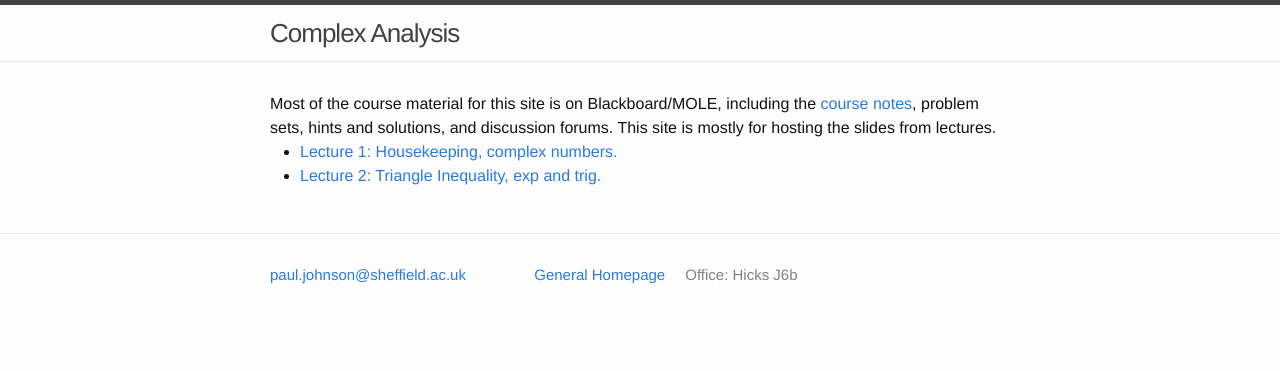
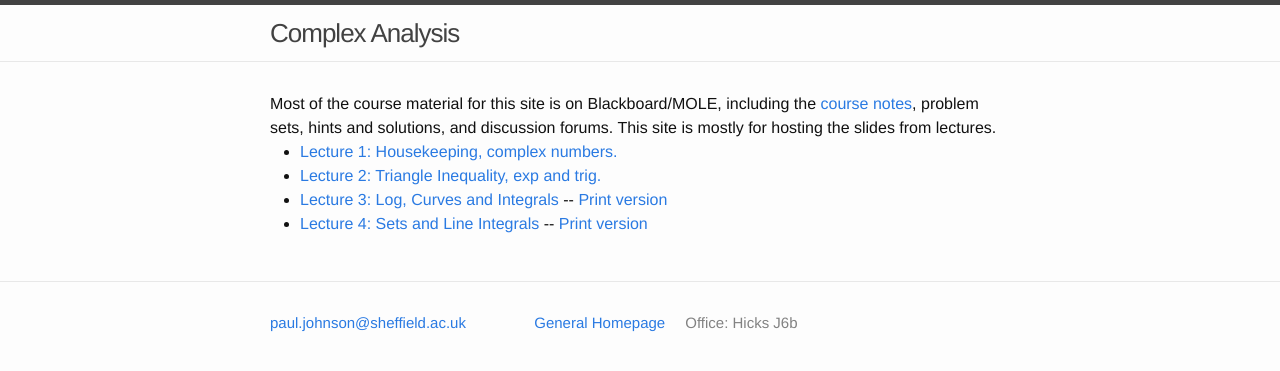
Before and after one commit to ptwiddle/MAS332-Complex-Analysis, a Jekyll site: the page built from index.html, in a window 1280 px wide. Shown: the top 371 px of the page. Built offline with Jekyll 4.4.1, drawn with Linux system fonts in a browser that asks for light colours.

Commit message:
Lectures 3 and 4, hopefully

```diff
--- a/index.html
+++ b/index.html
@@ -9,6 +9,8 @@ layout: default
   <ul>
     <li> <a href="./Slides/Lecture1.pdf">Lecture 1: Housekeeping, complex numbers.</a> </li>
     <li> <a href="./Slides/Lecture2.pdf">Lecture 2: Triangle Inequality, exp and trig.</a></li>
+    <li> <a href="./Slides/Lecture3.pdf">Lecture 3: Log, Curves and Integrals</a> -- <a href="./Slides/Lecture3Print.pdf">Print version</a></li>
+        <li> <a href="./Slides/Lecture4.pdf">Lecture 4: Sets and Line Integrals </a> -- <a href="./Slides/Lecture4Print.pdf">Print version</a> </li>
 
     </ul>
 
```
Also changed, not shown: Slides/ChaoticEvil.png (added), Slides/JordanCurveHard.png (added), Slides/thesame.jpg (added), 10 other files.
